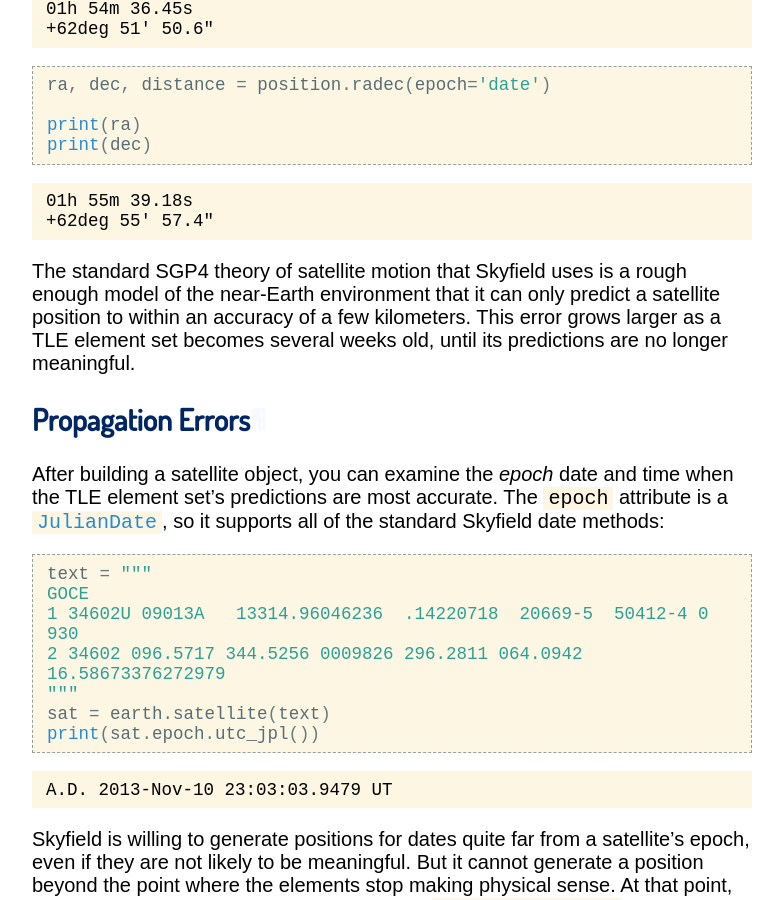
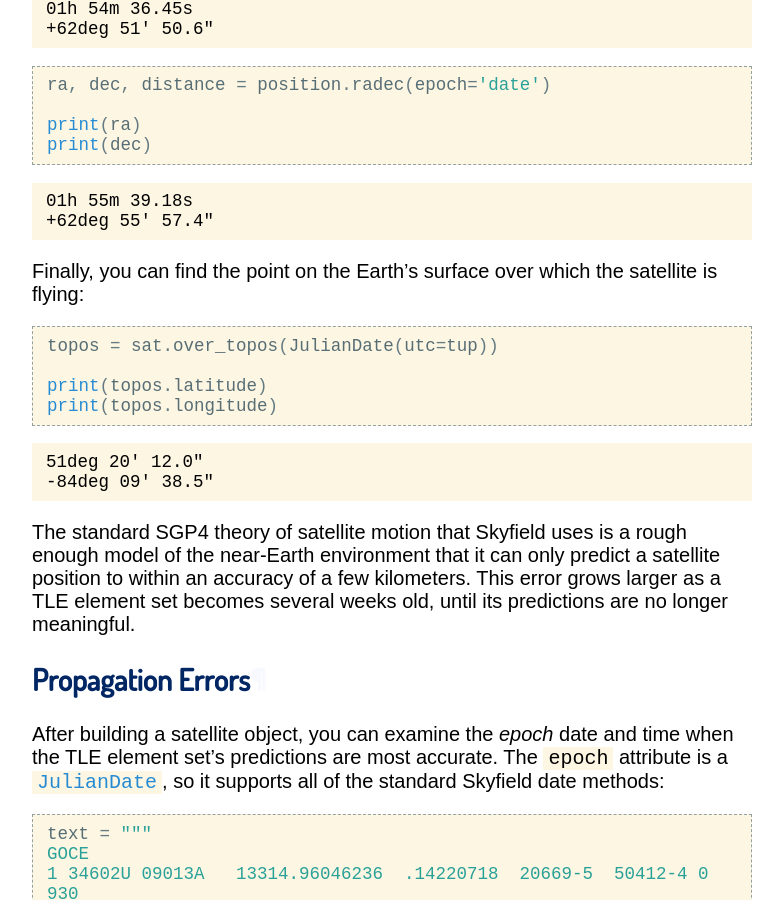
Before and after one commit to skyfielders/python-skyfield, a Sphinx documentation site: the page built from skyfield/documentation/earth-satellites.rst, in a window 1280 px wide and 900 px high, scrolled down 1444 px. Shown: the whole window, without its empty margins (248-1031 px from the left). Built offline with Sphinx 7.4.7, drawn with Linux system fonts in a browser that asks for light colours.

Commit message:
add docs for .over_topos()

```diff
--- a/skyfield/documentation/earth-satellites.rst
+++ b/skyfield/documentation/earth-satellites.rst
@@ -92,6 +92,21 @@
 
     01h 55m 39.18s
     +62deg 55' 57.4"
+
+Finally, you can find the point on the Earth's surface over which the
+satellite is flying:
+
+.. testcode::
+
+    topos = sat.over_topos(JulianDate(utc=tup))
+
+    print(topos.latitude)
+    print(topos.longitude)
+
+.. testoutput::
+
+    51deg 20' 12.0"
+    -84deg 09' 38.5"
 
 The standard SGP4 theory of satellite motion that Skyfield uses
 is a rough enough model of the near-Earth environment
```
Also changed, not shown: skyfield/documentation/positions.rst (+9 -0 lines).
